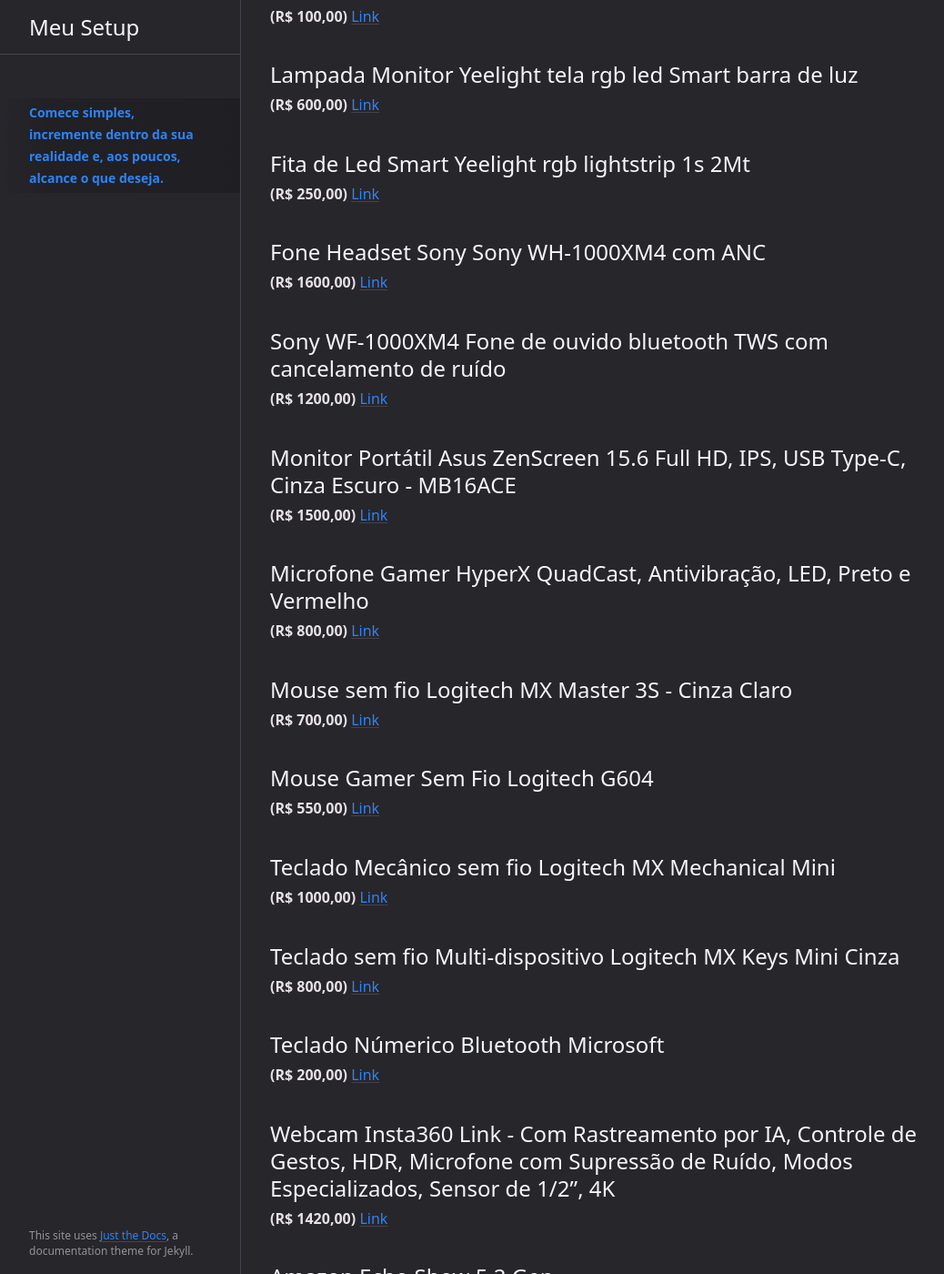
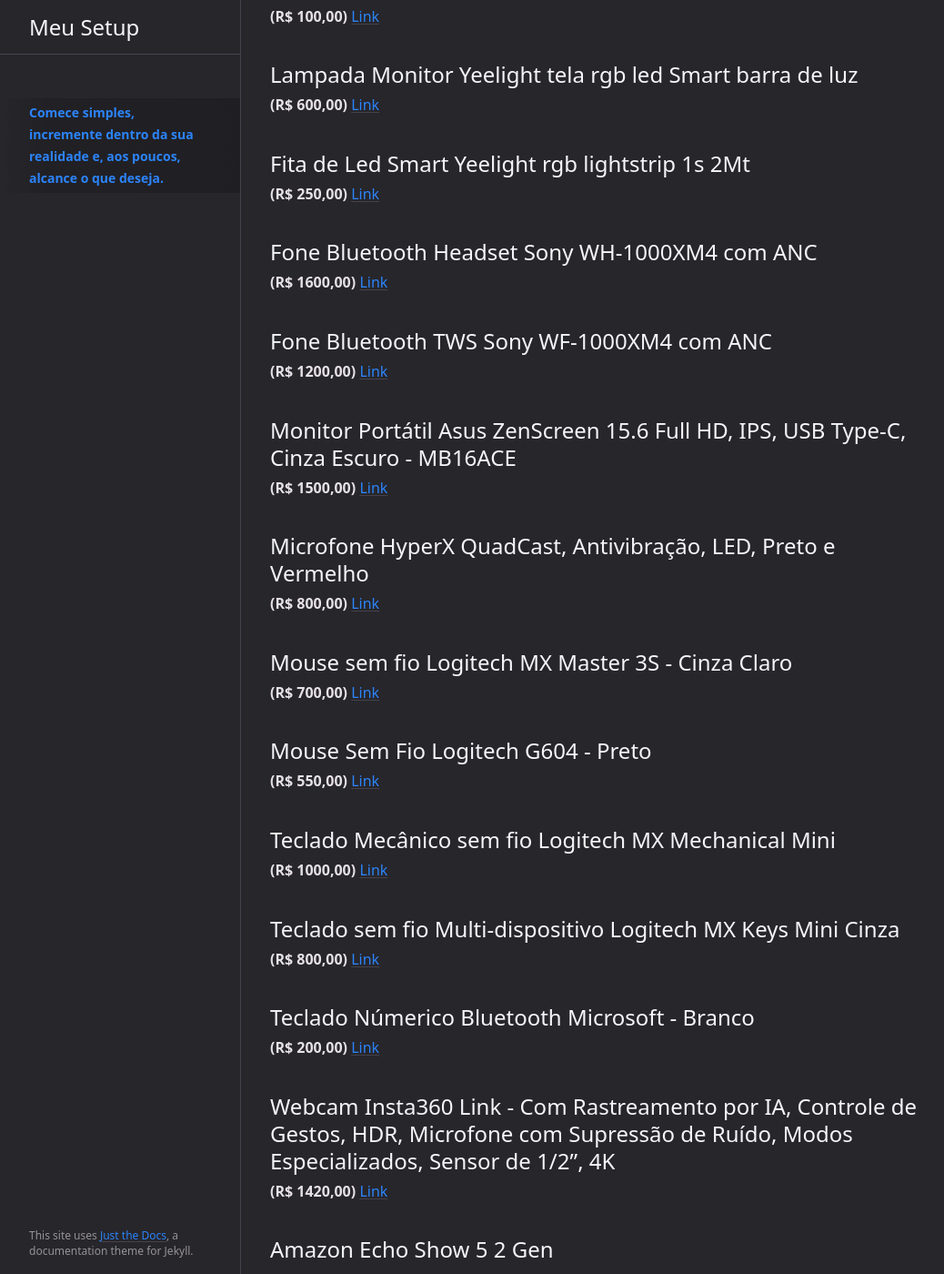
Before and after one commit to fmanoellima/meusetuphomeoffice, a Jekyll site: the page built from index.md, in a window 1280 px wide and 1400 px high, scrolled down 2119 px. Shown: the whole window at 91% size, without its empty margins (107-1145 px from the left). Built offline with Jekyll 4.4.1, drawn with Linux system fonts in a browser that asks for light colours; our own code applies the rules of GitHub Pages for plain Markdown files; some of the changed text lies outside the part shown.

Commit message:
Update index.md

```diff
--- a/index.md
+++ b/index.md
@@ -71,7 +71,7 @@ Os preços são apenas referencias do momento em que eu adquiri os equipamentos
 
 
 
-## LUMINÁRIA DE MESA ARTICULADA - ALICE BRANCA
+## Luminária de mesa articulada branca - Alice
 **(R$ 180,00)**
 [Link](https://www.dilluminato.com.br/produtos/luminaria-de-mesa-articulada-alice-branca/?variant=373916097)
 
@@ -119,13 +119,13 @@ Os preços são apenas referencias do momento em que eu adquiri os equipamentos
 
 
 
-## Fone Headset Sony Sony WH-1000XM4 com ANC
+## Fone Bluetooth Headset Sony WH-1000XM4 com ANC
 **(R$ 1600,00)**
 [Link](https://pt.aliexpress.com/item/1005004323951829.html?gatewayAdapt=glo2bra)
 
 
 
-## Sony WF-1000XM4 Fone de ouvido bluetooth TWS com cancelamento de ruído
+## Fone Bluetooth TWS Sony WF-1000XM4 com ANC
 **(R$ 1200,00)**
 [Link](https://pt.aliexpress.com/item/1005004375623726.html?gatewayAdapt=glo2bra)
 
@@ -137,7 +137,7 @@ Os preços são apenas referencias do momento em que eu adquiri os equipamentos
 
 
 
-## Microfone Gamer HyperX QuadCast, Antivibração, LED, Preto e Vermelho
+## Microfone HyperX QuadCast, Antivibração, LED, Preto e Vermelho
 **(R$ 800,00)**
 [Link](https://www.kabum.com.br/produto/101288/microfone-gamer-hyperx-quadcast-antivibracao-led-preto-e-vermelho-compativel-com-pc-mac-e-consoles-hx-micqc-bk)
 
@@ -149,7 +149,7 @@ Os preços são apenas referencias do momento em que eu adquiri os equipamentos
 
 
 
-## Mouse Gamer Sem Fio Logitech G604
+## Mouse Sem Fio Logitech G604 - Preto
 **(R$ 550,00)**
 [Link](https://www.logitechstore.com.br/mouse-sem-fio-para-jogos-logitech-g604/)
 
@@ -167,7 +167,7 @@ Os preços são apenas referencias do momento em que eu adquiri os equipamentos
 
 
 
-## Teclado Númerico Bluetooth Microsoft
+## Teclado Númerico Bluetooth Microsoft - Branco
 **(R$ 200,00)**
 [Link](https://www.kabum.com.br/produto/374177/teclado-numerico-microsoft-bluetooth-23o-00030-microsoft)
 
@@ -215,7 +215,7 @@ Os preços são apenas referencias do momento em que eu adquiri os equipamentos
 
 
 
-## Baseus 20w carregador usb
+## Carregador USB Baseus 20w
 **(R$ 40,00)**
 [Link](https://pt.aliexpress.com/item/1005002688466600.html?spm=a2g0o.order_list.order_list_main.52.c9bccaa4vNVO5U&gatewayAdapt=glo2bra)
 
@@ -237,7 +237,7 @@ Os preços são apenas referencias do momento em que eu adquiri os equipamentos
 
 
 
-## Suporte ELG Articulado de Mesa com Pistão a Gás para Monitores - FH80N
+## Suporte Articulado de Mesa com Pistão a Gás para Monitores - ELG FH80N
 **(R$ 300,00)**
 [Link](https://www.amazon.com.br/Suporte-para-monitor-articulado-Fh80n/dp/B08MSWLW24)
 
```
Also changed, not shown: other parts of index.md (+1 -1 lines).
